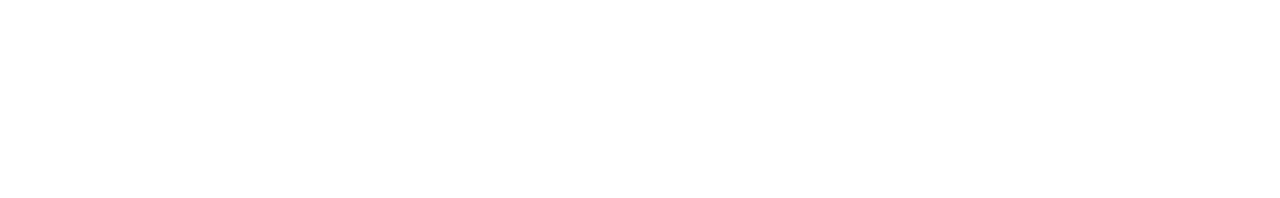
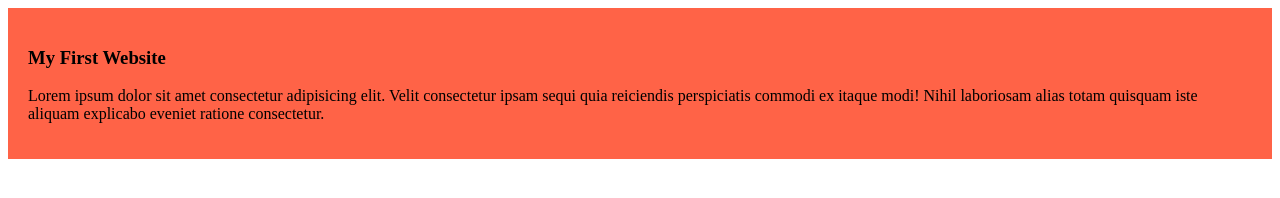
Before and after one commit to Tawfiquzzaman/my-simple-website, a plain HTML site: page index.html in a window 1280 px wide. Drawn offline with Linux system fonts and the light colour scheme.

Commit message:
Added the first blog

```diff
--- a/index.html
+++ b/index.html
@@ -4,8 +4,14 @@
     <meta charset="UTF-8">
     <meta name="viewport" content="width=device-width, initial-scale=1.0">
     <title>My Simple Website</title>
+    <link rel="stylesheet" href="/style/blog.css">
 </head>
 <body>
+    <div>
+    <h3>My First Website</h3>
+    <p>Lorem ipsum dolor sit amet consectetur adipisicing elit. Velit consectetur ipsam sequi quia reiciendis perspiciatis commodi ex itaque modi! Nihil laboriosam alias totam quisquam iste aliquam explicabo eveniet ratione consectetur.</p>
+</div>
+
 
 </body>
 </html>
--- /dev/null
+++ b/style/blog.css
@@ -0,0 +1,4 @@
+div{
+    background-color: tomato;
+    padding: 20px;
+}
```
